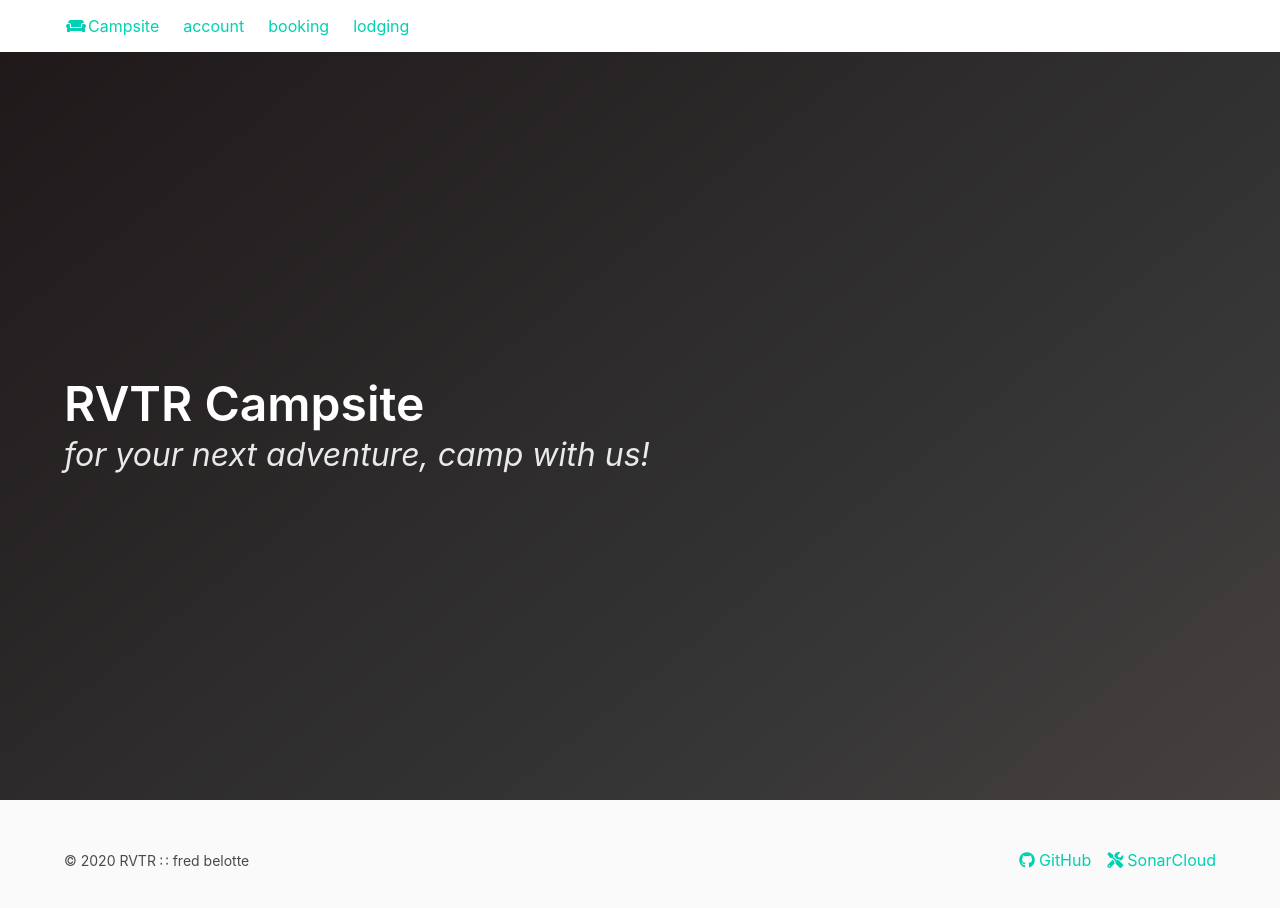
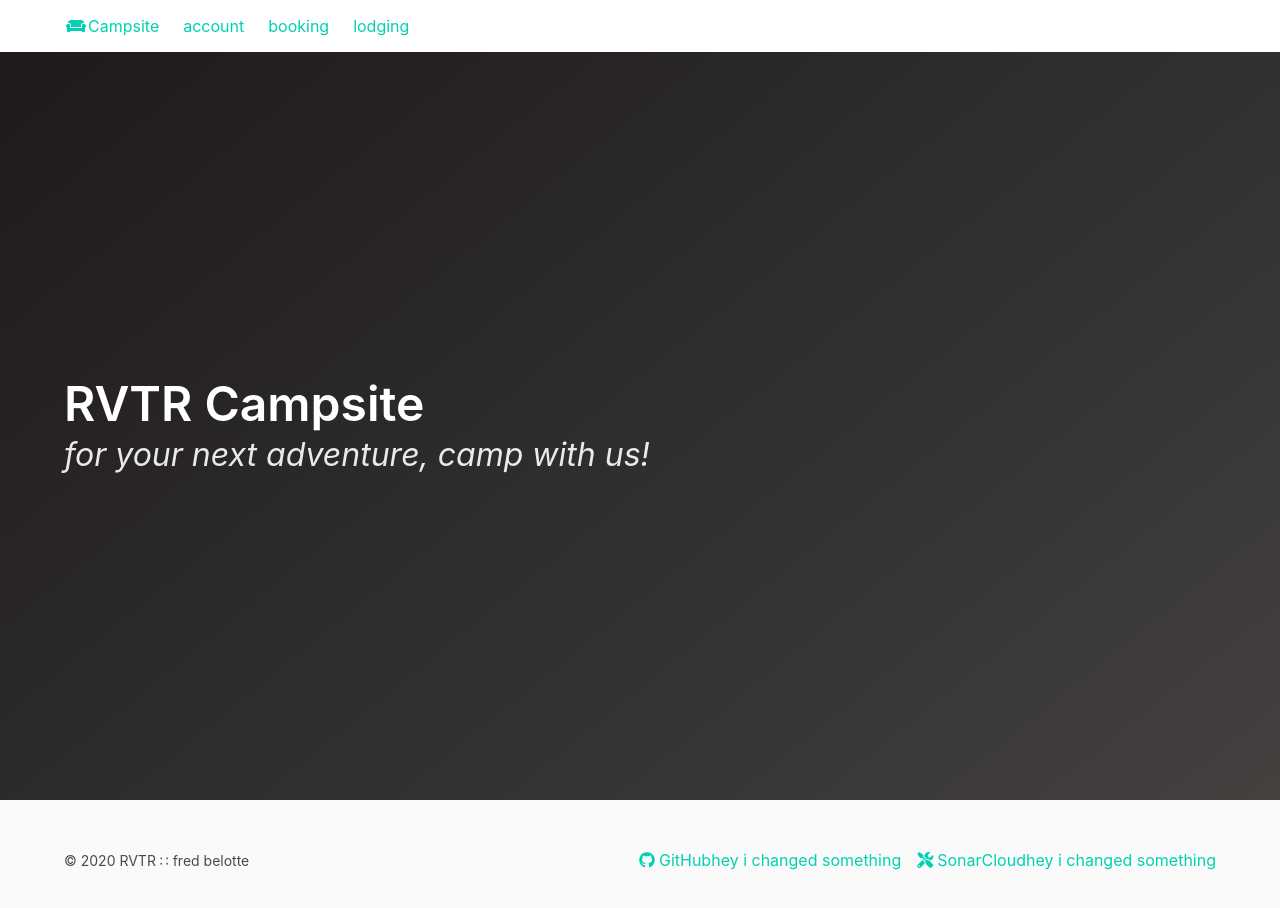
Before and after one commit to rvtr-team1/rvtrx-campground, an Angular app in the folder angular/: page / in a window 1280 px wide. Shown: the top 908 px of the page. Built offline with nearby package versions, Linux system fonts and the light colour scheme.

Commit message:
test change

```diff
--- a/angular/src/app/layout/footer/footer.component.html
+++ b/angular/src/app/layout/footer/footer.component.html
@@ -11,6 +11,7 @@
             <i aria-hidden="true" class="{{ link.icon }}"></i>
           </span>
           {{ link.text }}
+          <p>hey i changed something</p>
         </a>
       </div>
     </nav>
```
